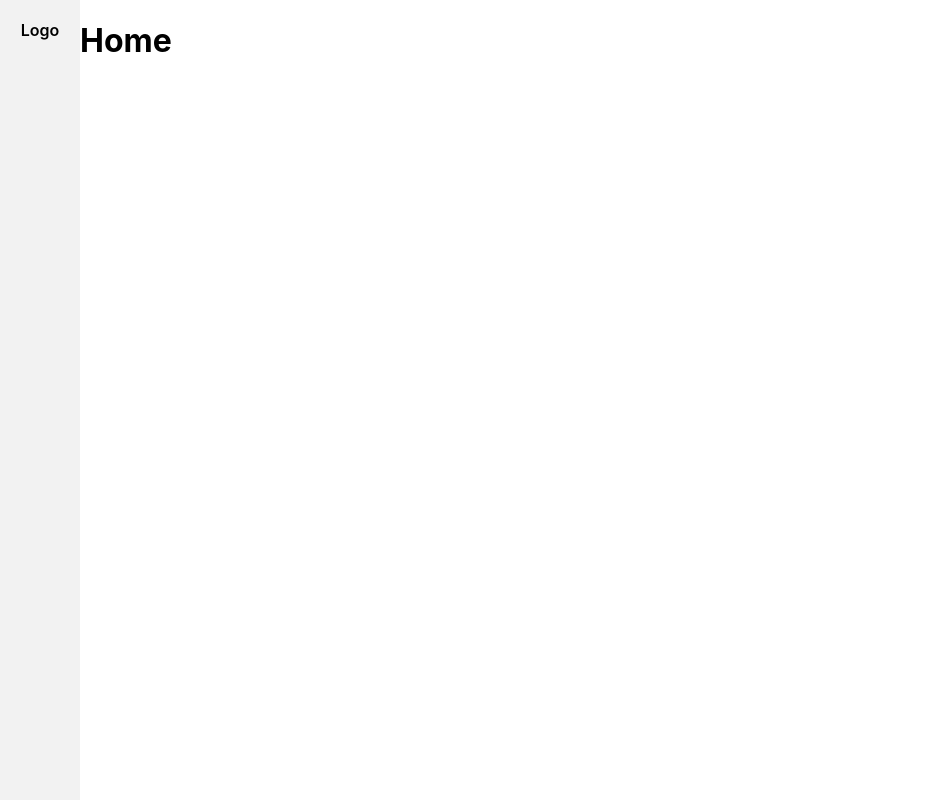
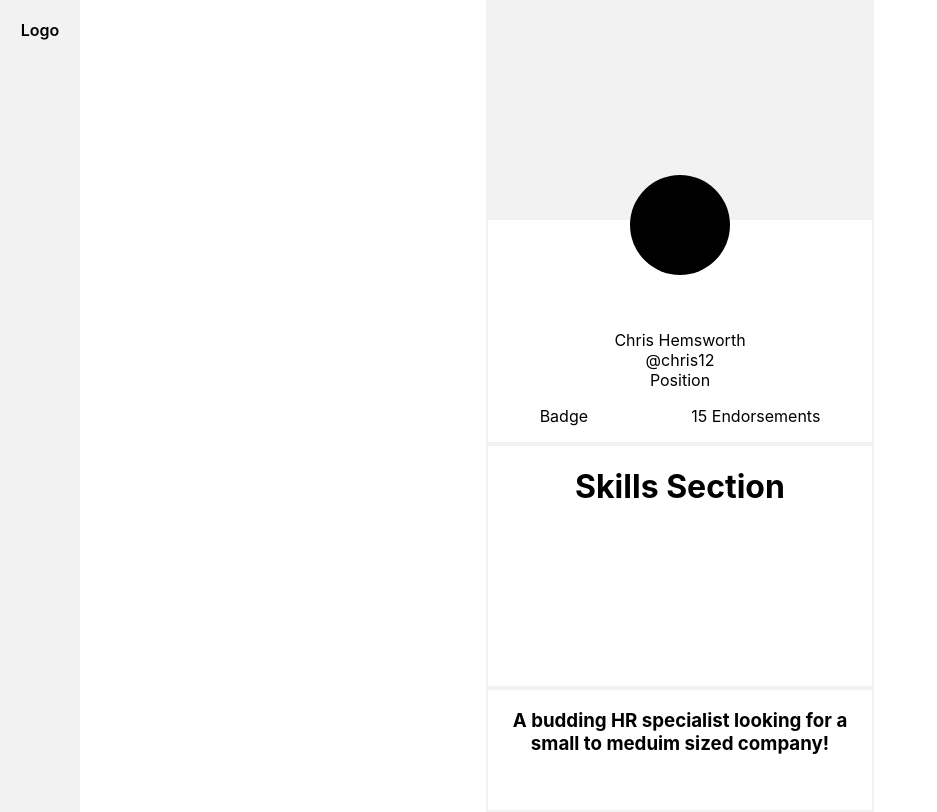
Before and after one commit to 902Youth/CU-Frontend, a React (Vite) app: page /home in a window 1280 px wide. Shown: the whole page, without its empty margins (0-937 px from the left). Built offline with nearby package versions, Linux system fonts and the light colour scheme.

Commit message:
pausing frontend review

```diff
--- a/src/App.tsx
+++ b/src/App.tsx
@@ -1,5 +1,6 @@
 import React from "react";
 import { Route, Routes } from "react-router-dom";
+import Home from "./components/Home/Home"
 
 import NavBar from "./components/NavBar/NavBar";
 // import Footer from "./components/Footer/Footer";
@@ -15,7 +16,7 @@ const App: React.FC = () => {
           <Routes>
             {/* All of these routes are just place holders */}
             <Route index element={<h1>Home</h1>}></Route>
-            <Route path="/home" element={<h1>Home</h1>}></Route>
+            <Route path="/home" element={<Home />}></Route>
             <Route path="/profile" element={<h1>Profile</h1>}></Route>
             <Route path="/endorsements" element={<h1>Endorsements</h1>}></Route>
             <Route
--- /dev/null
+++ b/src/components/Home/Home.tsx
@@ -0,0 +1,12 @@
+import React from "react";
+import ProfileQuickView from "../ProfileQuickView/ProfileQuickView";
+
+const Home: React.FC = () => {
+  return (
+    <div>
+      <ProfileQuickView />
+    </div>
+  );
+};
+
+export default Home;
--- a/src/components/ProfileQuickView/ProfileQuickView.tsx
+++ b/src/components/ProfileQuickView/ProfileQuickView.tsx
@@ -1,3 +1,4 @@
+import React from 'react'
 import './ProfileQuickView.css'
 
 export default function ProfileQuickView(): JSX.Element {
```
Also changed, not shown: 1 other file (tests, documents, lock files or other folders).
